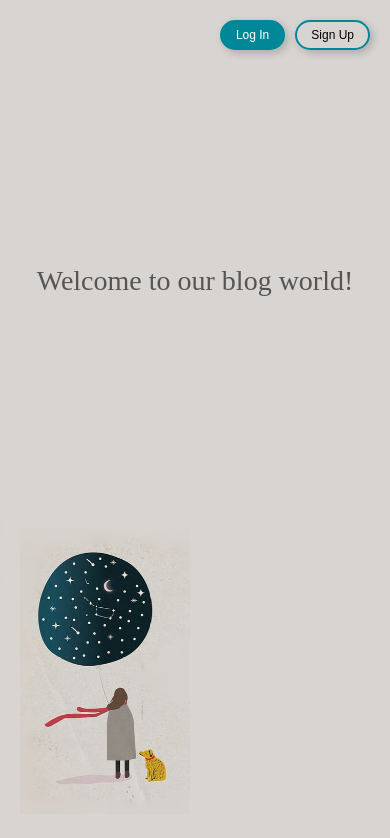
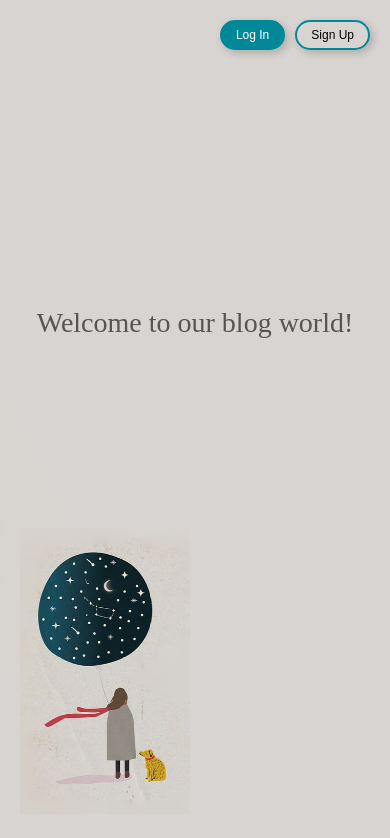
Before and after one commit to DevinJC98/cprg310-user-auth, a Next.js app in the folder my-app/: page / in a window 390 px wide. Shown: the top 838 px of the page. Built offline with nearby package versions, Linux system fonts and the light colour scheme.

Commit message:
modify home responsive style

```diff
--- a/my-app/src/app/globals.css
+++ b/my-app/src/app/globals.css
@@ -49,7 +49,7 @@ body {
 }
 .welcome_text {
   position: fixed;
-  top: 50%;
+  top: 35%;
   left: 50%;
   transform: translate(-50%, -50%);
   font-size: 45px;
@@ -84,7 +84,6 @@ body {
   }
   .welcome_text {
     font-size: 36px;
-    top: 40%;
   }
   .pet_image {
     width: 220px;
@@ -108,7 +107,6 @@ body {
 
   .welcome_text {
     font-size: 28px;
-    top: 30%;
   }
   .pet_image {
     width: 170px;
```
